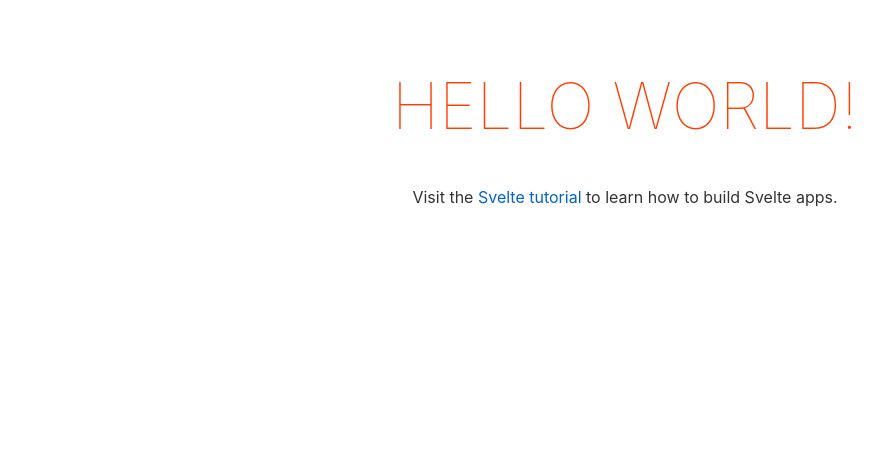
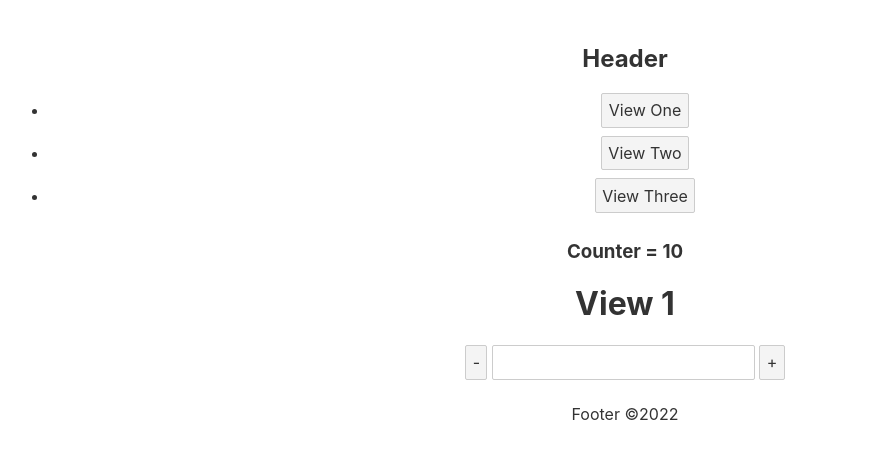
Before and after one commit to sillsdev/svelte-bootcamp-jaars, a Svelte app in the folder aidan_jones/: page / in a window 1280 px wide. Shown: the top 458 px of the page, without its empty margins (15-897 px from the left). Built offline with nearby package versions, Linux system fonts and the light colour scheme.

Commit message:
Basic structure and navigation
-Added very basic structure
-Added page navigation mechanic
-Did not add styling yet

```diff
--- a/aidan_jones/src/App.svelte
+++ b/aidan_jones/src/App.svelte
@@ -1,10 +1,23 @@
 <script>
-	export let name;
+	import Header from './Header.svelte';
+	import Footer from './Footer.svelte';
+	import View_One from './View_One.svelte';
+	import View_Two from './View_Two.svelte';
+	import View_Three from './View_Three.svelte';
+	import { page } from './stores.js';
+
+
+	const pages = {
+		'View One': View_One,
+		'View Two': View_Two,
+		'View Three': View_Three,
+	};
 </script>
 
 <main>
-	<h1>Hello {name}!</h1>
-	<p>Visit the <a href="https://svelte.dev/tutorial">Svelte tutorial</a> to learn how to build Svelte apps.</p>
+	<Header/>
+	<svelte:component this={pages[$page]}/>
+	<Footer/>
 </main>
 
 <style>
@@ -15,13 +28,6 @@
 		margin: 0 auto;
 	}
 
-	h1 {
-		color: #ff3e00;
-		text-transform: uppercase;
-		font-size: 4em;
-		font-weight: 100;
-	}
-
 	@media (min-width: 640px) {
 		main {
 			max-width: none;
--- /dev/null
+++ b/aidan_jones/src/Footer.svelte
@@ -0,0 +1,3 @@
+<footer>
+    <p>Footer &copy;2022</p>
+</footer>
--- /dev/null
+++ b/aidan_jones/src/Header.svelte
@@ -0,0 +1,19 @@
+<script>
+    import { page } from './stores.js';
+
+    const pageNames = ['View One', 'View Two', 'View Three'];
+
+    function switchPage(pageName) {
+        page.set(pageName);
+    }
+</script>
+
+<header>
+    <h2>Header</h2>
+    <ul>
+        {#each pageNames as p}
+            <li><button on:click={() => switchPage(p)}>{p}</button></li>
+        {/each}
+    </ul>
+    <h3>Counter = 10</h3>
+</header>
--- /dev/null
+++ b/aidan_jones/src/View_One.svelte
@@ -0,0 +1,6 @@
+<main>
+    <h1>View 1</h1>
+    <button>-</button>
+    <input type="number"/>
+    <button>+</button>
+</main>
--- /dev/null
+++ b/aidan_jones/src/View_Three.svelte
@@ -0,0 +1 @@
+<h1>View 3</h1>
--- /dev/null
+++ b/aidan_jones/src/View_Two.svelte
@@ -0,0 +1 @@
+<h1>View 2</h1>
--- a/aidan_jones/src/main.js
+++ b/aidan_jones/src/main.js
@@ -2,9 +2,6 @@ import App from './App.svelte';
 
 const app = new App({
 	target: document.body,
-	props: {
-		name: 'world'
-	}
 });
 
 export default app;
--- /dev/null
+++ b/aidan_jones/src/stores.js
@@ -0,0 +1,4 @@
+import { writable } from 'svelte/store';
+
+export const count = writable(0);
+export const page = writable("View One");
```
